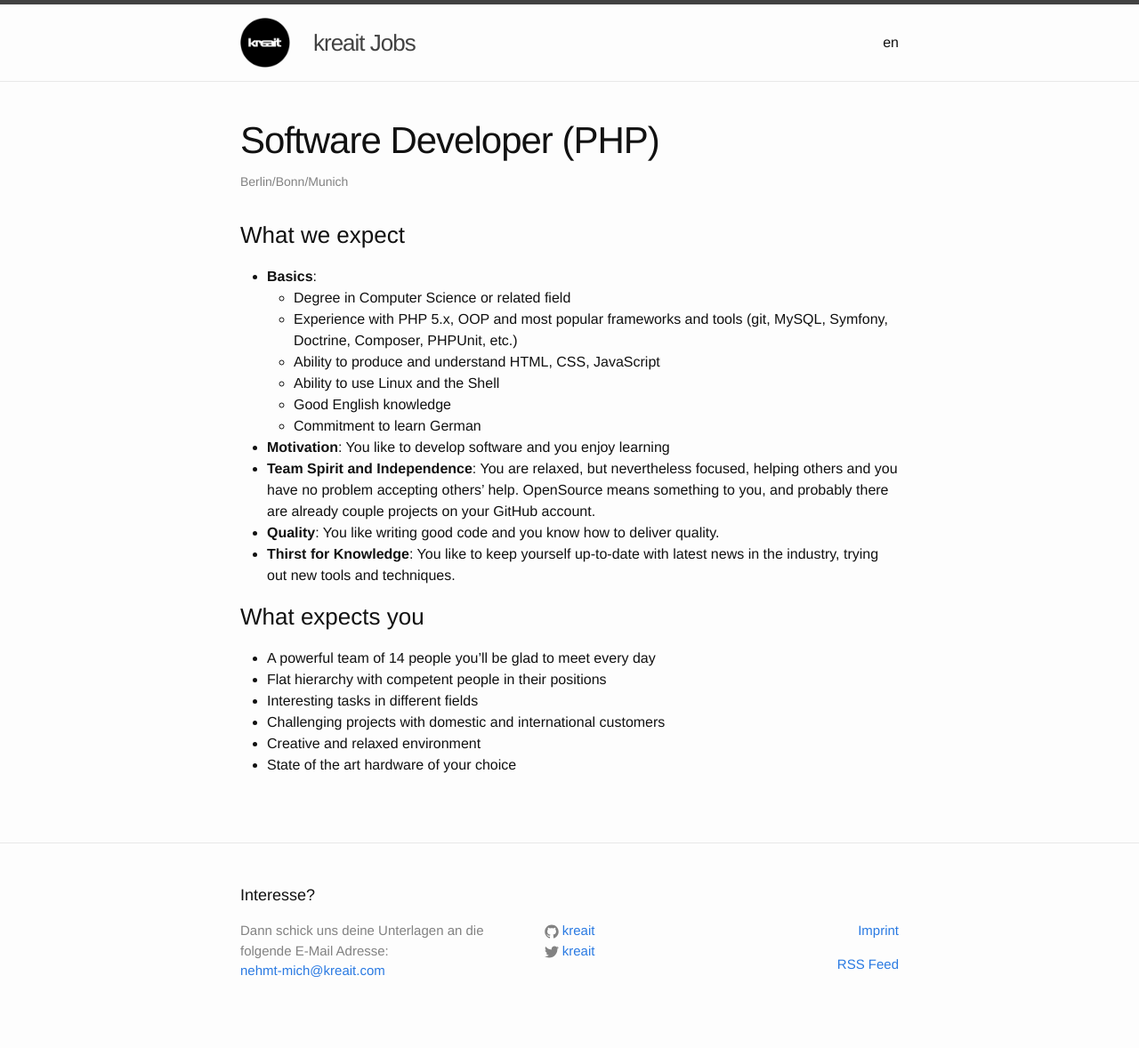
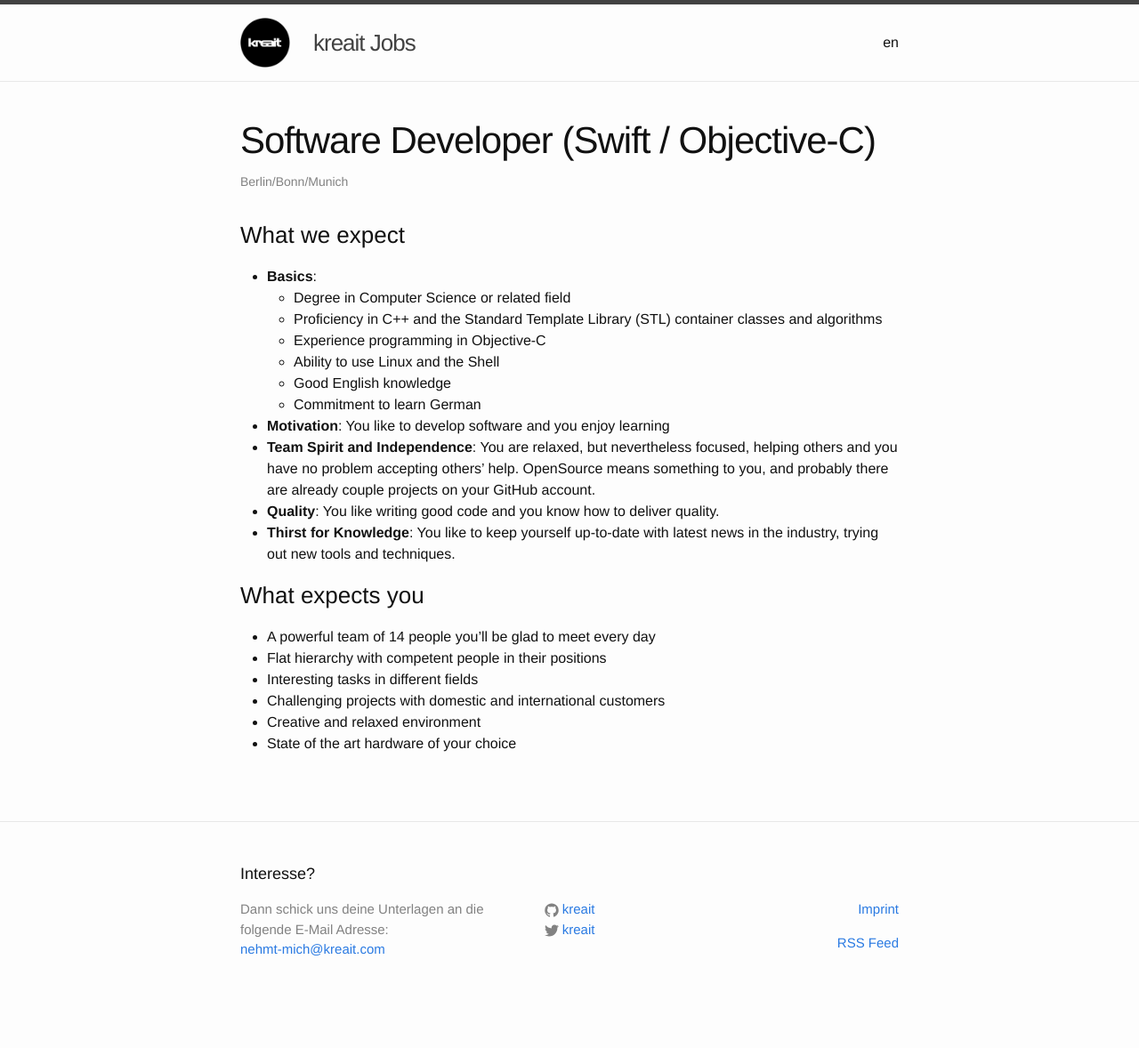
Before and after one commit to dyanakiev/jobs.kreait.com, a Jekyll site: the page built from _posts/en/2016-05-27-swift-objective-c-developer.md, in a window 1280 px wide. Shown: the whole page at 89% size. Built offline with Jekyll 4.4.1, drawn with Linux system fonts in a browser that asks for light colours; after the commit the page ends 1154 px from its top, so only the background shows below that.

Commit message:
Update permalink structure

```diff
--- a/_posts/en/2016-05-27-php.md
+++ b/_posts/en/2016-05-27-swift-objective-c-developer.md
@@ -1,8 +1,8 @@
 ---
 layout:   post
-title:    Software Developer (PHP)
-name:     php
-date:     2016-05-27 19:00:00
+title:    Software Developer (Swift / Objective-C)
+name:     swift-objective-c-developer
+date:     2016-05-27 17:00:00
 location: Berlin/Bonn/Munich
 ---
 
@@ -10,8 +10,8 @@
 
 - **Basics**:
     + Degree in Computer Science or related field
-    + Experience with PHP 5.x, OOP and most popular frameworks and tools (git, MySQL, Symfony, Doctrine, Composer, PHPUnit, etc.)
-    + Ability to produce and understand HTML, CSS, JavaScript
+    + Proficiency in C++ and the Standard Template Library (STL) container classes and algorithms
+    + Experience programming in Objective-C
     + Ability to use Linux and the Shell
     + Good English knowledge
     + Commitment to learn German
```
Also changed, not shown: _posts/de/2015-05-10-php-entwicklerin.md (+4 -4 lines), _posts/de/2016-05-27-java-entwicklerin.md (renamed from _posts/de/2015-05-10-java-entwicklerin.md, +4 -5 lines), _posts/en/2016-05-27-frontend-developer.md (renamed from _posts/en/2016-05-27-frontend.md, +1 -1 lines), _posts/en/2016-05-27-java-developer.md (renamed from _posts/en/2016-05-27-swift-objective-c.md, +5 -5 lines), _posts/en/2016-05-27-php-developer.md (renamed from _posts/en/2016-05-27-java.md, +5 -5 lines).
